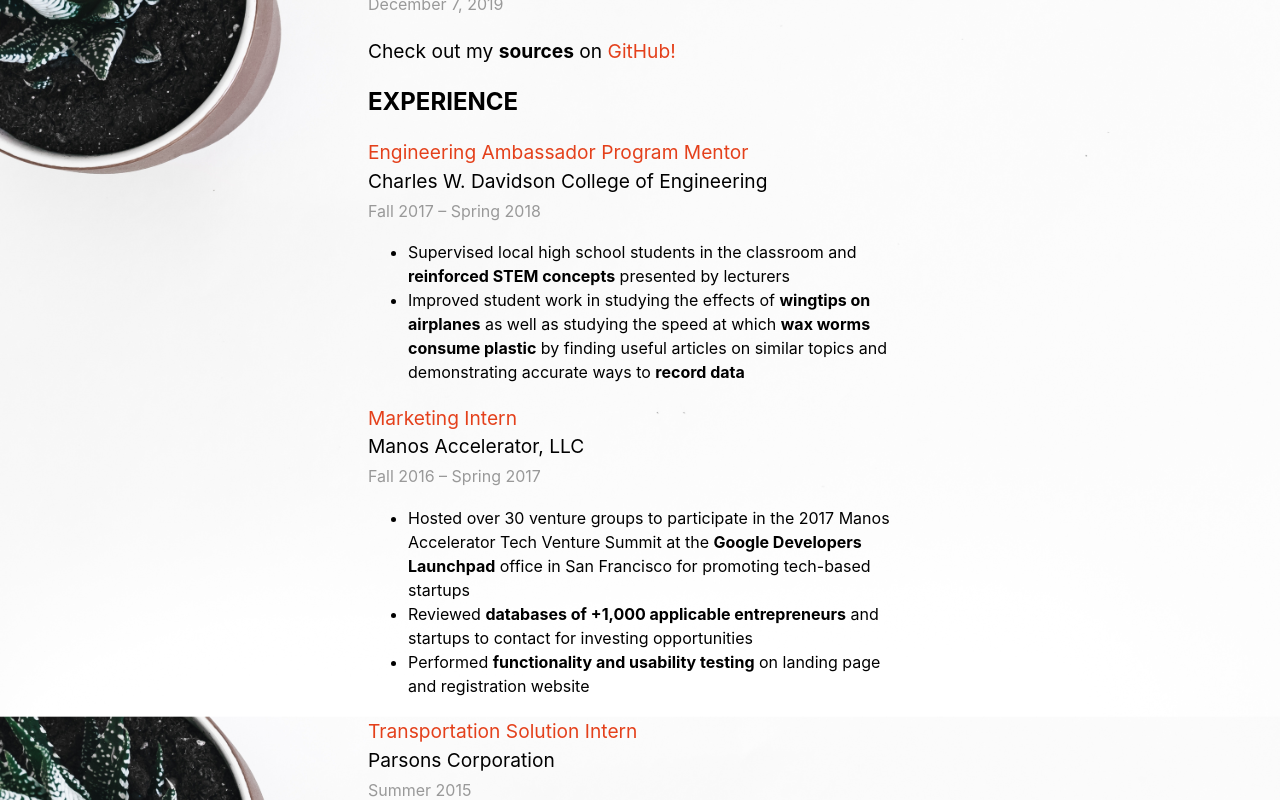
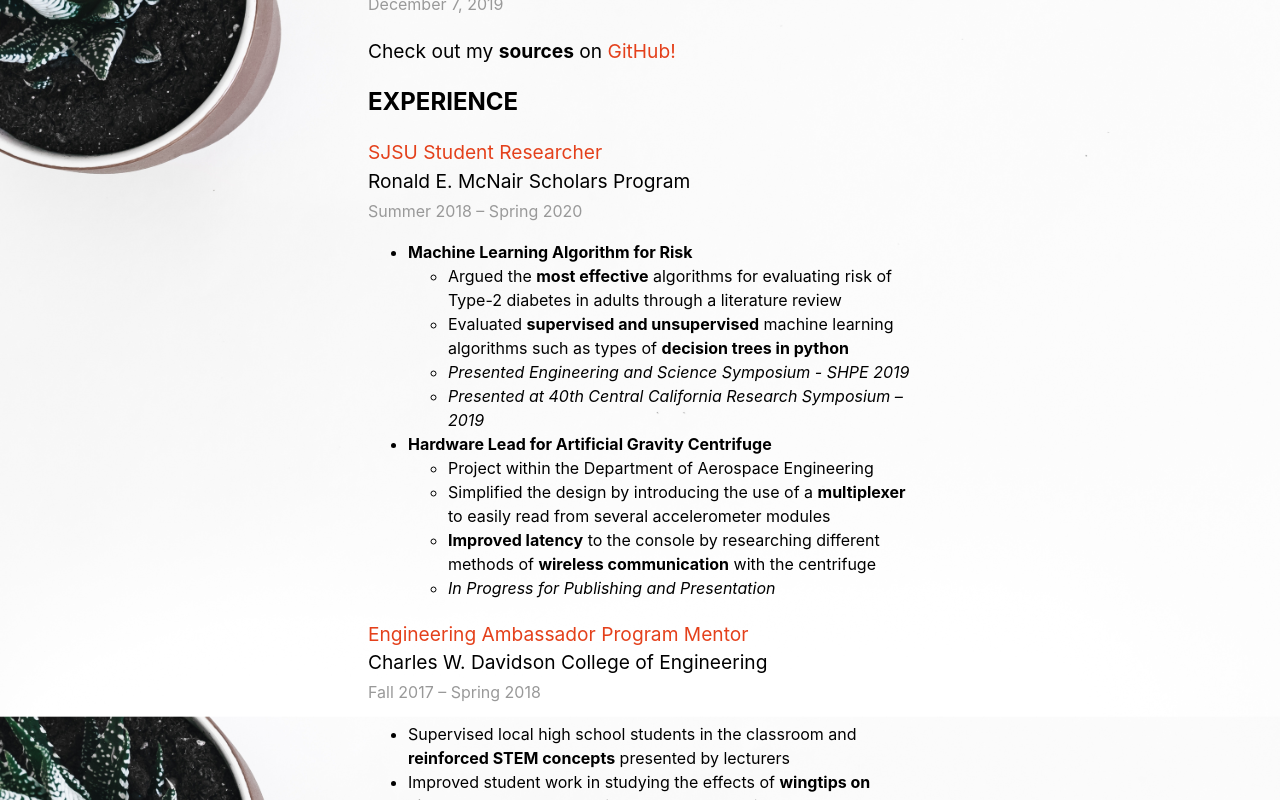
Before and after one commit to KevinG182/kevgomezdev, a Next.js app: page / in a window 1280 px wide. Shown: the part 990-1790 px from the top of the page. Built offline with nearby package versions, Linux system fonts and the light colour scheme.

Commit message:
Update Projects + Experience

```diff
--- a/pages/index.js
+++ b/pages/index.js
@@ -51,6 +51,33 @@ export default function Home({ allPostsData }) {
       </section>
       <section className={utilStyles.headingMd}>
         <h2 className={utilStyles.headingLg}>EXPERIENCE</h2>
+
+        <p>
+          <a>SJSU Student Researcher</a><br />
+          Ronald E. McNair Scholars Program<br />
+          <small className={utilStyles.lightText}>
+          Summer 2018 – Spring 2020
+          </small>
+          <small>
+            <ul>
+              <li><b>Machine Learning Algorithm for Risk</b></li>
+                <ul>
+                  <li>Argued the <b>most effective</b> algorithms for evaluating risk of Type-2 diabetes in adults through a literature review</li>
+                  <li>Evaluated <b>supervised and unsupervised</b> machine learning algorithms such as types of <b>decision trees in python</b></li>
+                  <li><em>Presented Engineering and Science Symposium - SHPE 2019</em></li>
+                  <li><em>Presented at 40th Central California Research Symposium – 2019</em></li>
+                </ul>
+              <li><b>Hardware Lead for Artificial Gravity Centrifuge</b></li>
+                <ul>
+                  <li>Project within the Department of Aerospace Engineering</li>
+                  <li>Simplified the design by introducing the use of a <b>multiplexer</b> to easily read from several accelerometer modules</li>
+                  <li><b>Improved latency</b> to the console by researching different methods of <b>wireless communication</b> with the centrifuge</li>
+                  <li><em>In Progress for Publishing and Presentation</em></li>
+                </ul>
+            </ul>
+          </small>
+        </p>
+
         <p>
           <a href="https://engineering.sjsu.edu/student-success/get-involved/student-organizations/engineering-ambassador-program">Engineering Ambassador Program Mentor</a><br />
           Charles W. Davidson College of Engineering<br />
--- a/posts/coral-c.md
+++ b/posts/coral-c.md
@@ -9,9 +9,9 @@ This Web App is our teams' Senior Capstone Project as part of San Jose State Uni
 Utilizing the MERN Stack Toolset, we developed the Front-End with React and the Back-End with MongoDB.
 
 Roles Included:
-- Developed a web application, for locating essential resources specifically for low-income communities
-- Applied the MERN Stack tool set to build the website, tools include MongoDB, Express, React and Node.js
-- Designed the Landing Page for the website in JavaScript and assisted in integrating Google Maps API functionality
+- Developed a **web application**, for locating essential resources specifically for low-income communities
+- Applied the **MERN Stack toolset** to build the website, tools include **MongoDB, Express, React and Node.js**
+- Designed the Landing Page for the website in **JavaScript** and assisted in integrating **Google Maps API** functionality
 
 This project became more revelant as the **COVID-19 Pandemic** caused massive shutdowns with thousands of people enrolling for **unemployment benefits** and the search for food, health and shelter assistance becoming a necessity for low-income communities.
 
--- a/posts/soles.md
+++ b/posts/soles.md
@@ -1,5 +1,5 @@
 ---
-title: 'Secretary + Treasurer'
+title: 'Secretary + SE Co-Chair / Treasurer'
 group: 'Society of Latino Engineers and Scientists'
 date: '2020-05-25'
 ---
@@ -12,7 +12,8 @@ As part of my roles with the **Society of Latino Engineers and Scientists** I wo
 Roles Included:
 - Created sponsorship proposals that **increased our yearly budget by $2700,** an estimated 35% growth
 - **Quintupled membership** to 138 members over 3 years through developing recruitment strategies
-- Engaged over 300 students at Science Extravaganza 2019 and 2020 and hosted SJSU’s largest student organized event by presenting to 7 local middle schools **to encourage thousands of young students to pursue higher education in STEM**
+- Engaged **over 300 students** at each Science Extravaganza 2019 and 2020 and hosted SJSU’s largest student organized event by presenting to 7 local middle schools **to encourage thousands of young students to pursue higher education** in Science, Technology, Engineering and Math
+- During this time, helped **expand the scope of resources** by being a **co-founder** and function as **Treasurer** to **SJSU's new SACNAS Chapter** (Society for the Advancement of Chicanos/Hispanics and Native Americans in Science)
 
 SOLES has been my **favorite organization** on the SJSU campus and assisting in **growing the community** has been a great experience!
 
```
